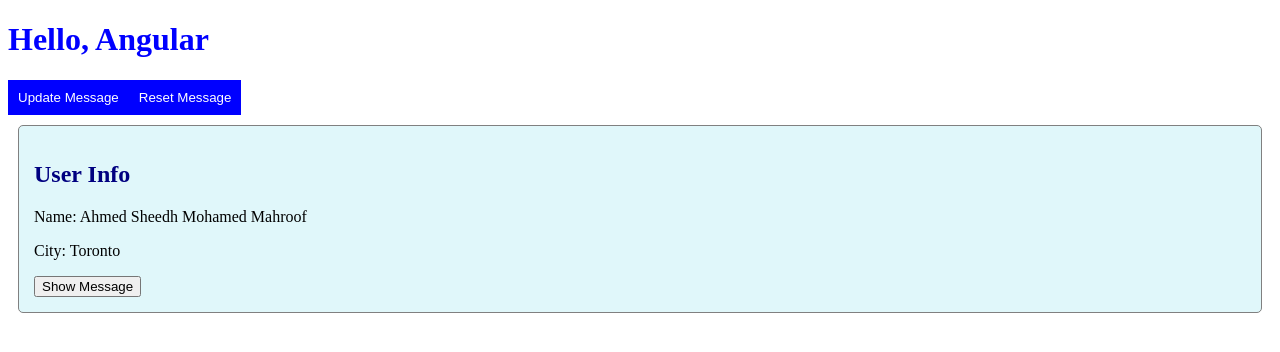
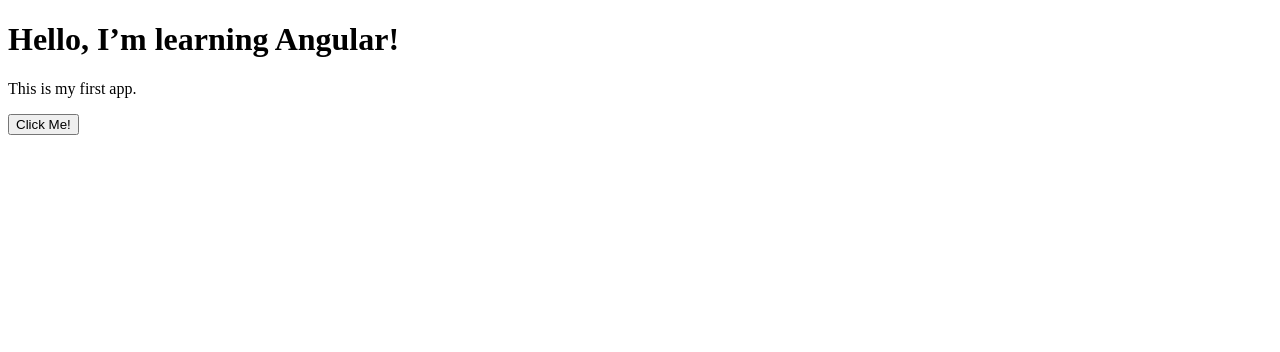
Before and after one commit to mohamedmahroofa/Basic-Angular, an Angular app: page / in a window 1280 px wide. Shown: the top 352 px of the page. Built offline with nearby package versions, Linux system fonts and the light colour scheme.

Commit message:
Reset and trying from beginning

```diff
--- a/src/app/app.component.html
+++ b/src/app/app.component.html
@@ -1,2 +1,3 @@
-<app-hello-world></app-hello-world>
-<app-user-card></app-user-card>
+<h1>Hello, I’m learning Angular!</h1>
+<p>This is my first app.</p>
+<button>Click Me!</button>
--- a/src/app/app.component.ts
+++ b/src/app/app.component.ts
@@ -1,12 +1,11 @@
 import { Component } from '@angular/core';
 // import { RouterOutlet } from '@angular/router';
-import { HelloWorldComponent } from './hello-world/hello-world.component';
-import { UserCardComponent } from './user-card/user-card.component';
+
 
 @Component({
   selector: 'app-root',
   standalone: true,
-  imports: [HelloWorldComponent, UserCardComponent],
+  imports: [],
   templateUrl: './app.component.html',
   styleUrl: './app.component.css',
 })
--- a/src/app/hello-world/hello-world.component.css
+++ /dev/null
@@ -1,15 +0,0 @@
-h1 {
-  color: blue;
-}
-
-button {
-  background-color: blue;
-  color: white;
-  padding: 10px;
-  border: none;
-  cursor: pointer;
-}
-
-button:hover {
-  background-color: darkblue;
-}
--- a/src/app/hello-world/hello-world.component.html
+++ /dev/null
@@ -1,3 +0,0 @@
-<h1>{{ message }}</h1>
-<button (click)="changeMessage()">Update Message</button>
-<button (click)="resetMessage()">Reset Message</button>
--- a/src/app/hello-world/hello-world.component.ts
+++ /dev/null
@@ -1,20 +0,0 @@
-import { Component } from '@angular/core';
-
-@Component({
-  selector: 'app-hello-world',
-  standalone: true,
-  imports: [],
-  templateUrl: './hello-world.component.html',
-  styleUrl: './hello-world.component.css',
-})
-export class HelloWorldComponent {
-  message = 'Hello, Angular';
-
-  changeMessage() {
-    this.message = 'You have clicked this button';
-  }
-
-  resetMessage() {
-    this.message = 'Hello, Angular';
-  }
-}
--- a/src/app/user-card/user-card.component.css
+++ /dev/null
@@ -1,11 +0,0 @@
-.card {
-  border: 1px solid gray;
-  padding: 15px;
-  margin: 10px;
-  border-radius: 5px;
-  background-color: #e0f7fa;
-}
-
-h2 {
-  color: navy;
-}
--- a/src/app/user-card/user-card.component.html
+++ /dev/null
@@ -1,9 +0,0 @@
-<div class="card">
-  <h2>User Info</h2>
-  <p>Name: {{ name }}</p>
-  <p>City: {{ city }}</p>
-  <button (click)="showThisMessage()">
-    {{ showMessage ? "Hide Message" : "Show Message" }}
-    <p *ngIf="showMessage">Age: {{ age }}</p>
-  </button>
-</div>
--- a/src/app/user-card/user-card.component.ts
+++ /dev/null
@@ -1,20 +0,0 @@
-import { Component } from '@angular/core';
-import { CommonModule } from '@angular/common';
-
-@Component({
-  selector: 'app-user-card',
-  standalone: true,
-  imports: [CommonModule],
-  templateUrl: './user-card.component.html',
-  styleUrl: './user-card.component.css',
-})
-export class UserCardComponent {
-  name = 'Ahmed Sheedh Mohamed Mahroof';
-  age = 31;
-  city = 'Toronto';
-  showMessage = false;
-
-  showThisMessage() {
-    this.showMessage = !this.showMessage;
-  }
-}
```
Also changed, not shown: 2 other files (tests, documents, lock files or other folders).
